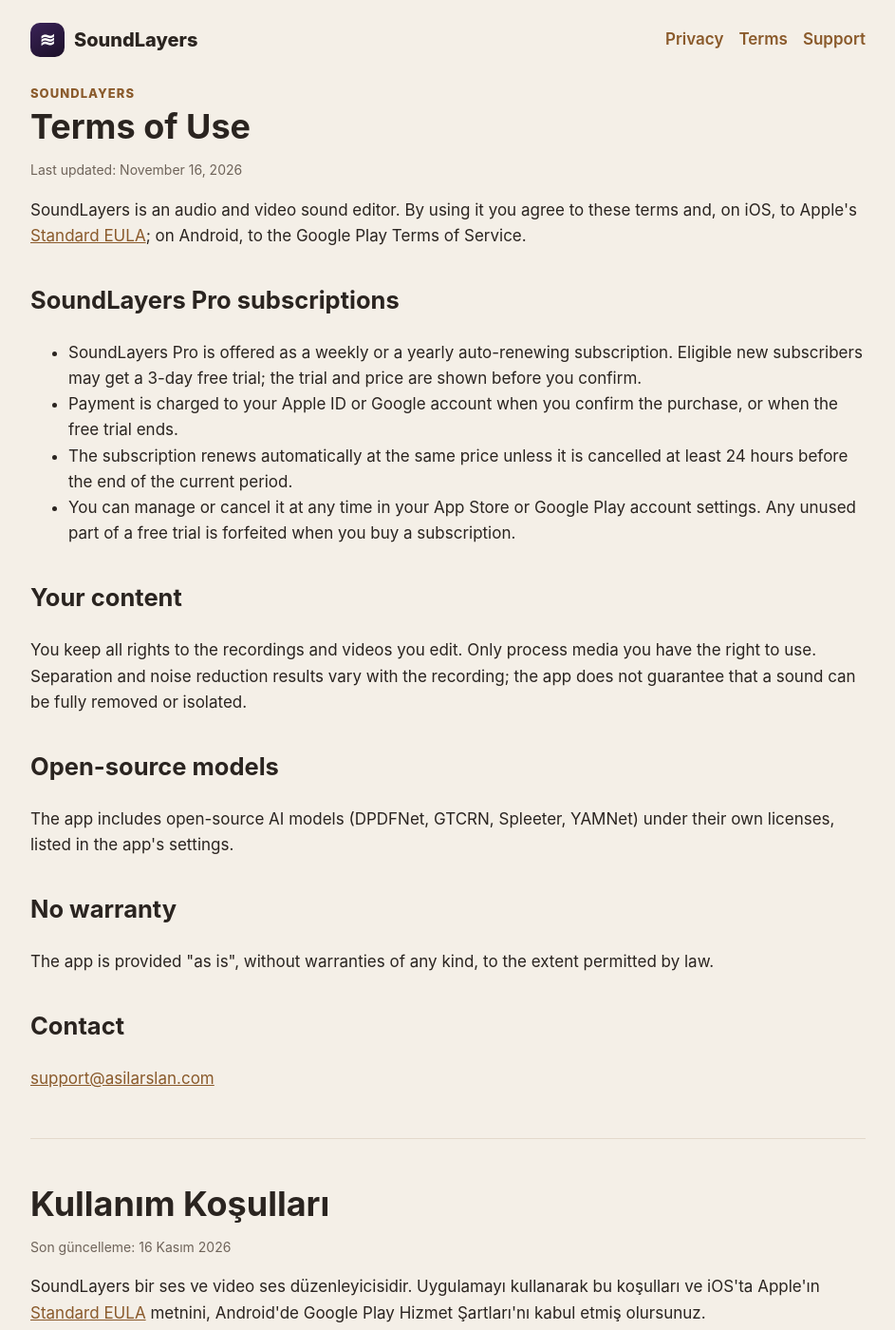
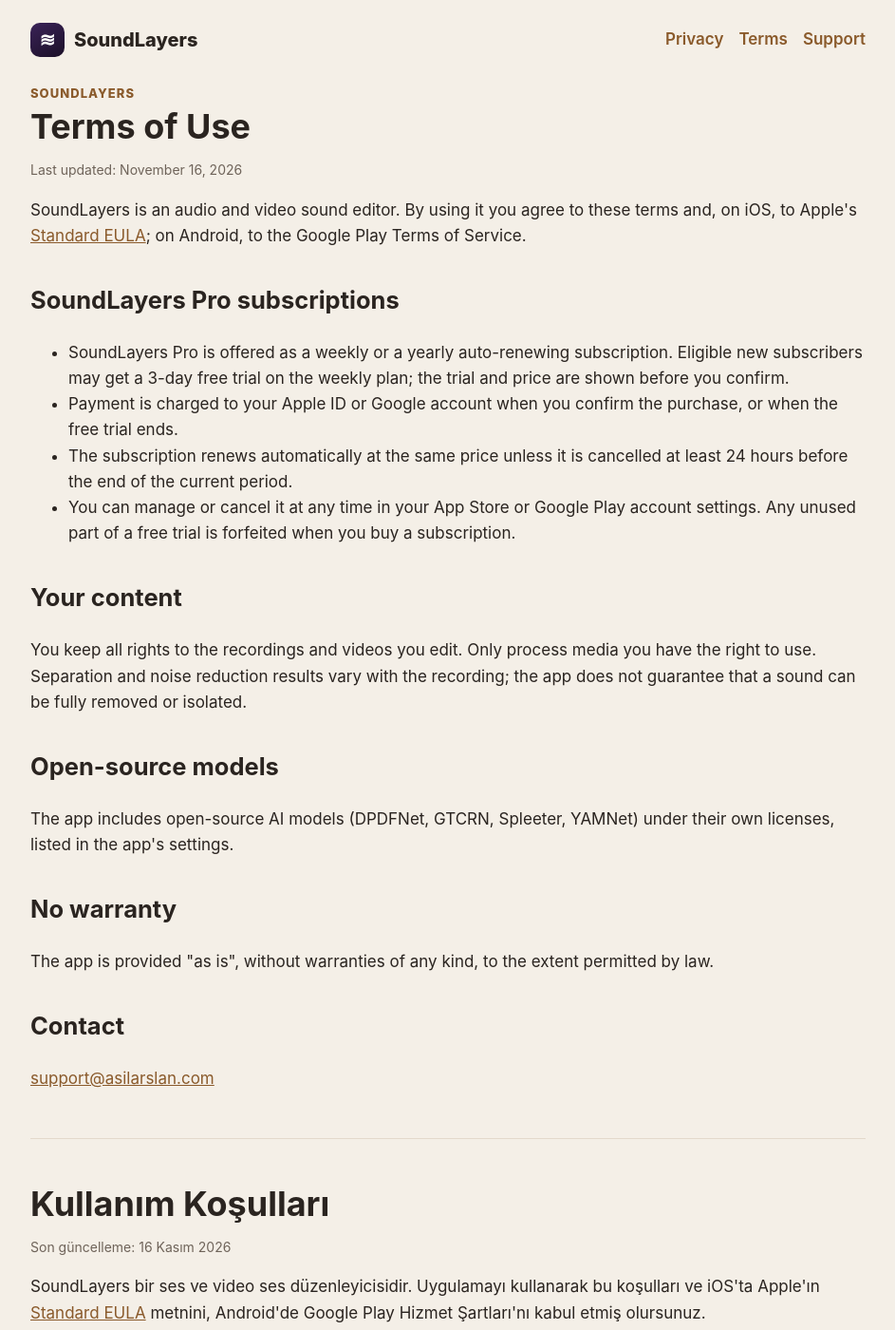
Before and after one commit to asilarslan/asilarslan.github.io, a Jekyll site: the page soundlayers/terms-of-use/index.html, which Jekyll copies as it is, in a window 1280 px wide and 1400 px high. Shown: the whole window at 95% size, without its empty margins (168-1111 px from the left). Built offline with Jekyll 4.4.1, drawn with Linux system fonts in a browser that asks for light colours; some of the changed text lies outside the part shown.

Commit message:
SoundLayers terms: free trial on the weekly plan only
Co-Authored-By: Claude Opus 5.5 <noreply@anthropic.com>

```diff
--- a/soundlayers/terms-of-use/index.html
+++ b/soundlayers/terms-of-use/index.html
@@ -21,7 +21,7 @@
       <p>SoundLayers is an audio and video sound editor. By using it you agree to these terms and, on iOS, to Apple's <a href="https://www.apple.com/legal/internet-services/itunes/dev/stdeula/">Standard EULA</a>; on Android, to the Google Play Terms of Service.</p>
       <h2>SoundLayers Pro subscriptions</h2>
       <ul>
-        <li>SoundLayers Pro is offered as a weekly or a yearly auto-renewing subscription. Eligible new subscribers may get a 3-day free trial; the trial and price are shown before you confirm.</li>
+        <li>SoundLayers Pro is offered as a weekly or a yearly auto-renewing subscription. Eligible new subscribers may get a 3-day free trial on the weekly plan; the trial and price are shown before you confirm.</li>
         <li>Payment is charged to your Apple ID or Google account when you confirm the purchase, or when the free trial ends.</li>
         <li>The subscription renews automatically at the same price unless it is cancelled at least 24 hours before the end of the current period.</li>
         <li>You can manage or cancel it at any time in your App Store or Google Play account settings. Any unused part of a free trial is forfeited when you buy a subscription.</li>
```
Also changed, not shown: other parts of soundlayers/terms-of-use/index.html (+1 -1 lines).
